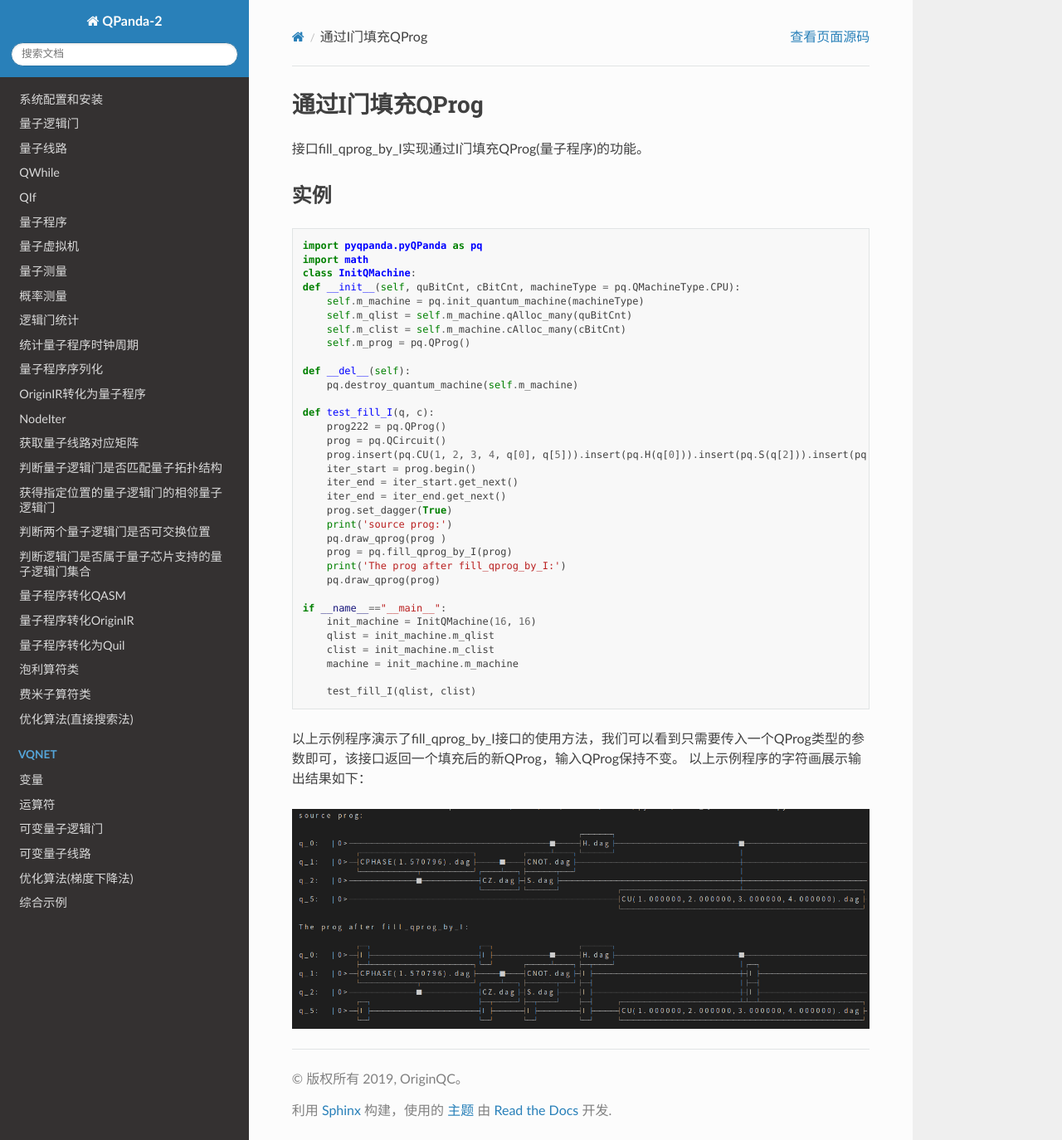
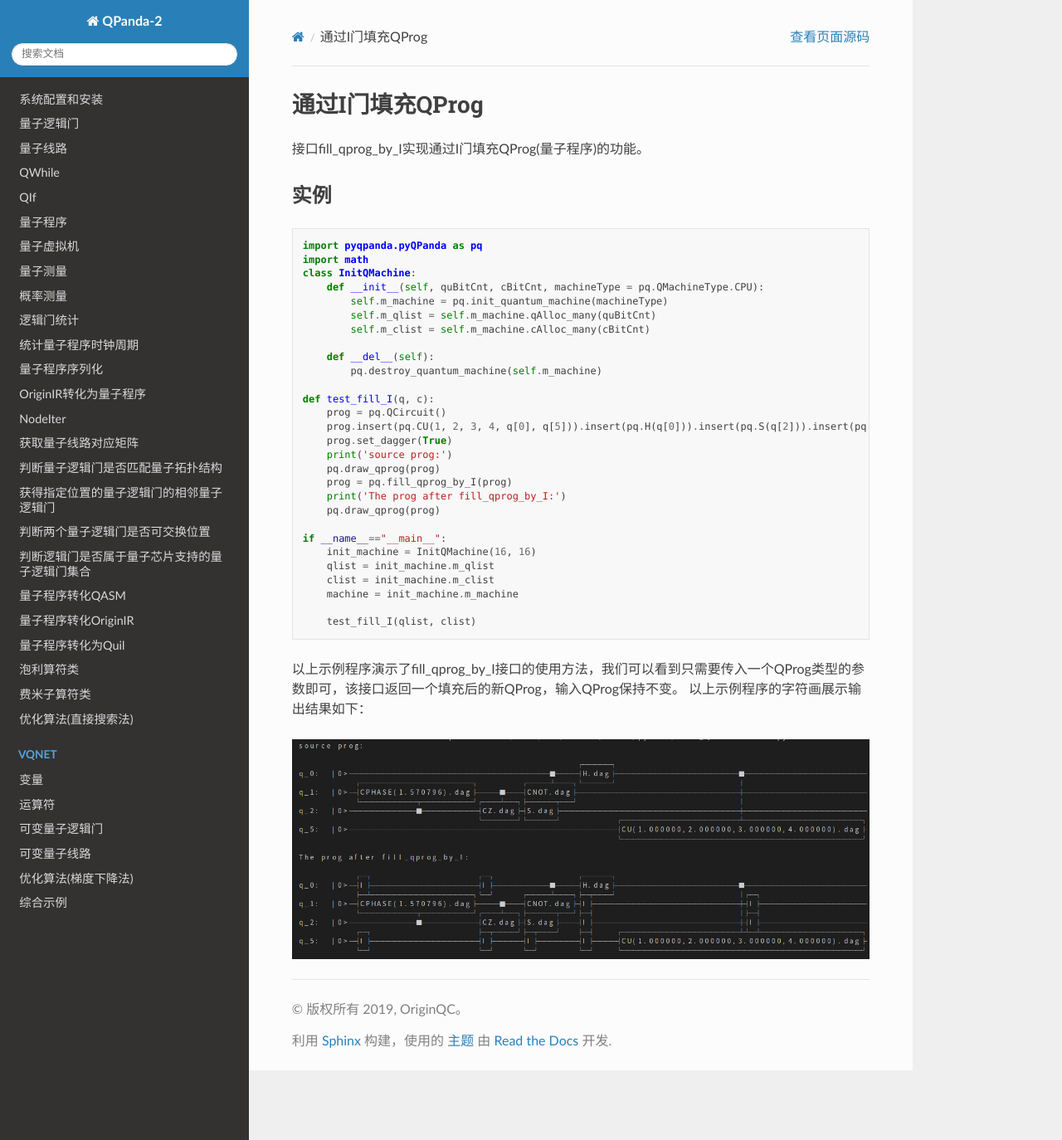
Before and after one commit to OriginQ/pyQPanda-Toturial, a Sphinx documentation site: the page built from source/FillQProgByI.rst, in a window 1280 px wide and 1374 px high. Shown: the whole window at 83% size. Built offline with Sphinx 7.4.7 and the Read the Docs theme 2.0.0, drawn with Linux system fonts in a browser that asks for light colours; pages that are not in the unit, such as notebooks, are missing from menus.

Commit message:
Update FillQProgByI.rst

```diff
--- a/source/FillQProgByI.rst
+++ b/source/FillQProgByI.rst
@@ -11,25 +11,20 @@
     import pyqpanda.pyQPanda as pq
     import math
     class InitQMachine:
-    def __init__(self, quBitCnt, cBitCnt, machineType = pq.QMachineType.CPU):
-        self.m_machine = pq.init_quantum_machine(machineType)
-        self.m_qlist = self.m_machine.qAlloc_many(quBitCnt)
-        self.m_clist = self.m_machine.cAlloc_many(cBitCnt)
-        self.m_prog = pq.QProg()
+        def __init__(self, quBitCnt, cBitCnt, machineType = pq.QMachineType.CPU):
+            self.m_machine = pq.init_quantum_machine(machineType)
+            self.m_qlist = self.m_machine.qAlloc_many(quBitCnt)
+            self.m_clist = self.m_machine.cAlloc_many(cBitCnt)
 
-    def __del__(self):
-        pq.destroy_quantum_machine(self.m_machine)
+        def __del__(self):
+            pq.destroy_quantum_machine(self.m_machine)
 
     def test_fill_I(q, c):
-        prog222 = pq.QProg()
         prog = pq.QCircuit()
         prog.insert(pq.CU(1, 2, 3, 4, q[0], q[5])).insert(pq.H(q[0])).insert(pq.S(q[2])).insert(pq.CNOT(q[0], q[1])).insert(pq.CZ(q[1], q[2])).insert(pq.CR(q[2], q[1], math.pi/2))
-        iter_start = prog.begin()
-        iter_end = iter_start.get_next()
-        iter_end = iter_end.get_next()
         prog.set_dagger(True)
         print('source prog:')
-        pq.draw_qprog(prog )
+        pq.draw_qprog(prog)
         prog = pq.fill_qprog_by_I(prog)
         print('The prog after fill_qprog_by_I:')
         pq.draw_qprog(prog)
```
